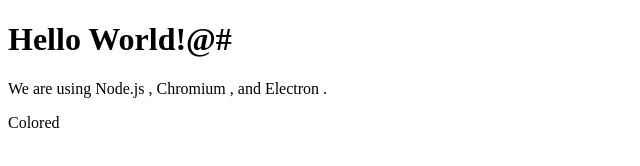
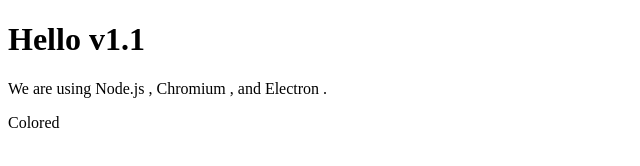
Before and after one commit to yeonuk0401/Electron-desktop-app, an Electron app: page index.html in a window 800 px wide. Shown: the whole page, without its empty margins (0-640 px from the left). Drawn offline with Linux system fonts and the light colour scheme.

Commit message:
Update gitignore | index.html

```diff
--- a/index.html
+++ b/index.html
@@ -9,7 +9,7 @@
     />
   </head>
   <body style="background: white">
-    <h1>Hello World!@#</h1>
+    <h1>Hello v1.1</h1>
     <p>
       We are using Node.js <span id="node-version"></span>, Chromium
       <span id="chrome-version"></span>, and Electron
```
Also changed, not shown: 2 other files.
